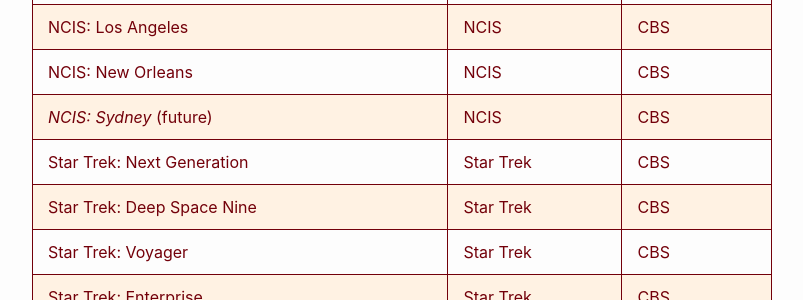
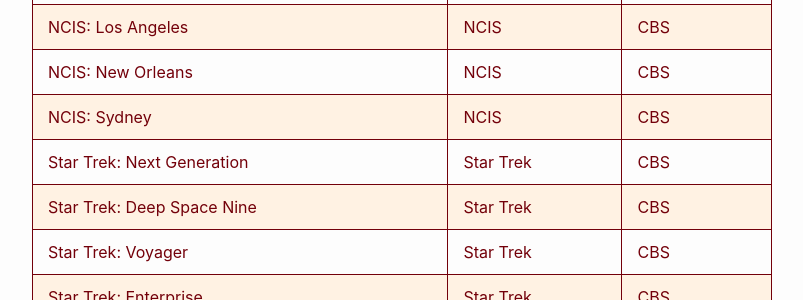
Before and after one commit to RalphHightower/RalphHightower, a Jekyll site: the page built from RebootedTVShows.md, in a window 1280 px wide and 900 px high, scrolled down 2617 px. Shown: the part 153-453 px from the top of the window, without its empty margins (238-1041 px from the left). Built offline with Jekyll 4.4.1, drawn with Linux system fonts in a browser that asks for light colours; our own code applies the rules of GitHub Pages for plain Markdown files.

Commit message:
[docs](doc): RebootedTVShows(remove italic NCIS Sydney

```diff
--- a/RebootedTVShows.md
+++ b/RebootedTVShows.md
@@ -38,7 +38,7 @@
 | NCIS: Hawai'i | NCIS | CBS |
 | NCIS: Los Angeles | NCIS | CBS |
 | NCIS: New Orleans | NCIS | CBS |
-| *NCIS: Sydney* (future) | NCIS | CBS |
+| NCIS: Sydney| NCIS | CBS |
 | Star Trek: Next Generation | Star Trek | CBS |
 | Star Trek: Deep Space Nine | Star Trek | CBS |
 | Star Trek: Voyager | Star Trek | CBS |
```
